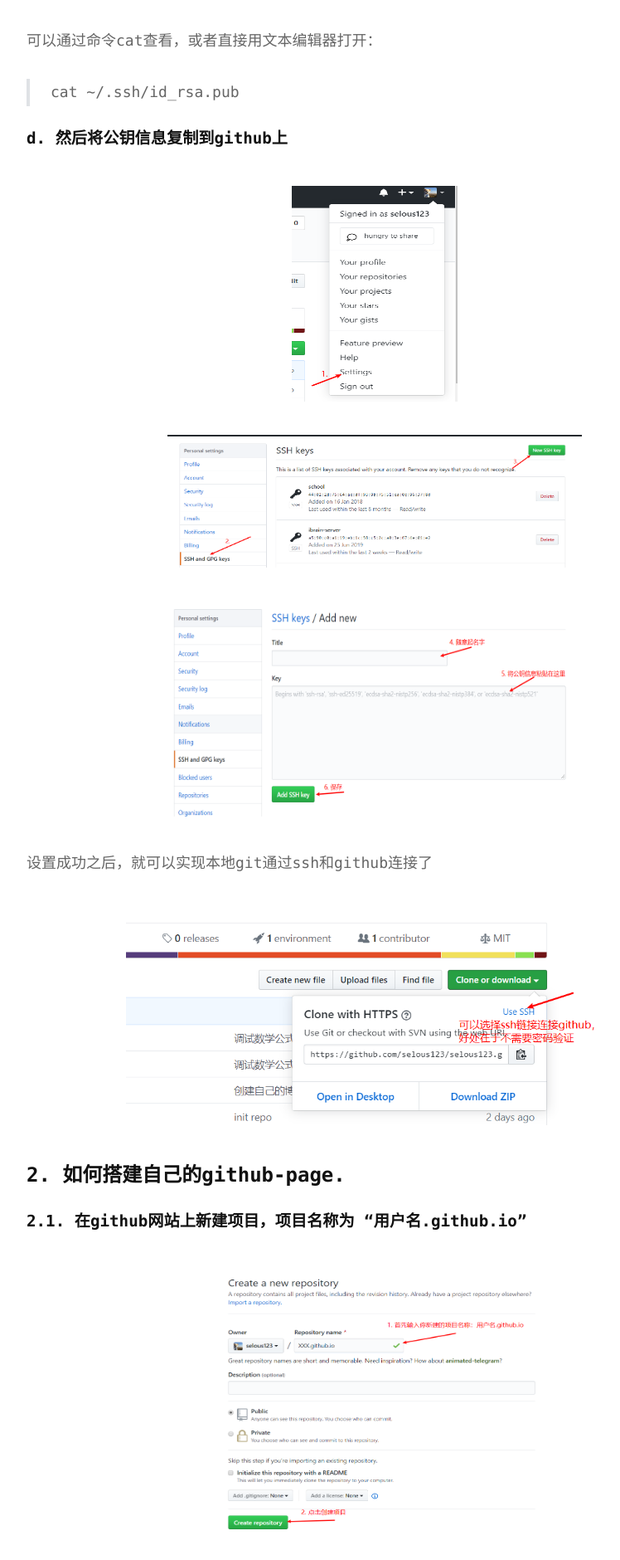
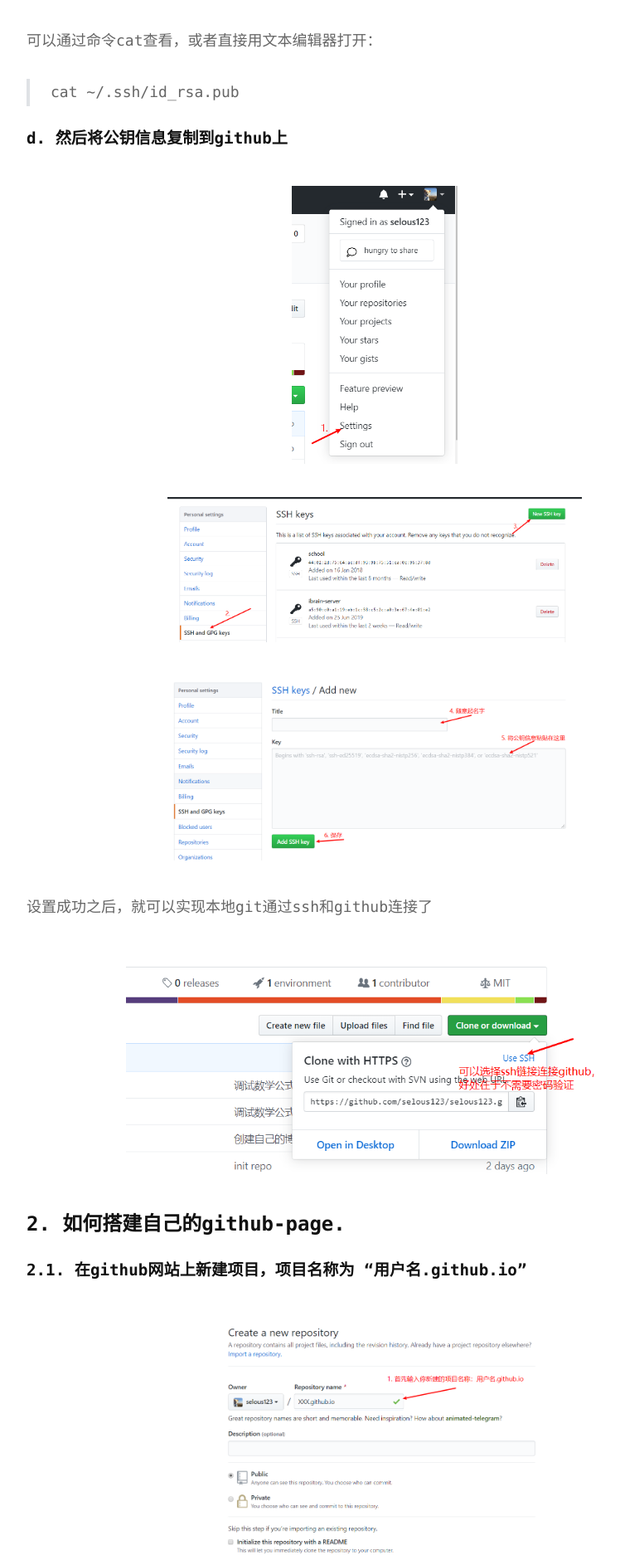
Before and after one commit to selous123/selous123.github.io, a Jekyll site: the page built from _posts/2020-03-12-如何创建自己的github-page.md, in a window 1280 px wide. Shown: the part 1013-2893 px from the top of the page at 83% size, without its empty margins (188-936 px from the left). Built offline with Jekyll 4.4.1, drawn with Linux system fonts in a browser that asks for light colours; comment, search, counter and statistics services are not loaded.

Commit message:
改格式

```diff
--- a/_posts/2020-03-12-如何创建自己的github-page.md
+++ b/_posts/2020-03-12-如何创建自己的github-page.md
@@ -33,19 +33,19 @@
 >cat ~/.ssh/id_rsa.pub
 
 #### d. 然后将公钥信息复制到github上
-<center><img src="https://selous123.github.io/assets/img/blog-gpage/gsettings.png" width="200" height="260"/></center>
+<center><img src="https://selous123.github.io/assets/img/blog-gpage/gsettings.png" width="200" height="auto"/></center>
 
-<center><img src="https://selous123.github.io/assets/img/blog-gpage/gsettings2.png" width="500" height="160"/></center>
+<center><img src="https://selous123.github.io/assets/img/blog-gpage/gsettings2.png" width="500" height="auto"/></center>
 
-<center><img src="https://selous123.github.io/assets/img/blog-gpage/gsettings3.png" width="500" height="260"/></center>
+<center><img src="https://selous123.github.io/assets/img/blog-gpage/gsettings3.png" width="500" height="auto"/></center>
 
 设置成功之后，就可以实现本地git通过ssh和github连接了
-<center><img src="https://selous123.github.io/assets/img/blog-gpage/gsettings4.png" width="600" height="260"/></center>
+<center><img src="https://selous123.github.io/assets/img/blog-gpage/gsettings4.png" width="600" height="auto"/></center>
 
 ### 2. 如何搭建自己的github-page.
 #### 2.1. 在github网站上新建项目，项目名称为 "用户名.github.io"
 
-<center><img src="https://selous123.github.io/assets/img/blog-gpage/create.png" width="400" height="320"/></center>
+<center><img src="https://selous123.github.io/assets/img/blog-gpage/create.png" width="400" height="auto"/></center>
 
 #### 2.2. 将该项目pull到本地
 > git clone git@github.com:用户名/用户名.github.io.git
@@ -55,7 +55,7 @@
 
 #### 2.4. 然后将文件下的除了.git外的所有文件复制到自己的目录下
 
-<center><img src="https://selous123.github.io/assets/img/blog-gpage/file.png" width="400" height="300"/></center>
+<center><img src="https://selous123.github.io/assets/img/blog-gpage/file.png" width="400" height="auto"/></center>
 
 #### 2.5. 将文件push到自己的repo中
 > git add -A
@@ -66,31 +66,31 @@
 
 
 #### 2.6. 最后就可以通过网址: 用户名.github.io访问到博客内容。
-<center><img src="https://selous123.github.io/assets/img/blog-gpage/blog.png" width="700" height="350"/></center>
+<center><img src="https://selous123.github.io/assets/img/blog-gpage/blog.png" width="700" height="auto"/></center>
 
 **也可以通过github repo的setting选项查看自己blog的状态。**
 
-<center><img src="https://selous123.github.io/assets/img/blog-gpage/settings.png" width="700" height="140"/></center>
+<center><img src="https://selous123.github.io/assets/img/blog-gpage/settings.png" width="700" height="auto"/></center>
 然后可以看到github-pages的状态如下:
-<center><img src="https://selous123.github.io/assets/img/blog-gpage/gp_zt.png" width="700" height="150"/></center>
+<center><img src="https://selous123.github.io/assets/img/blog-gpage/gp_zt.png" width="700" height="auto"/></center>
 
 ### 3. 写在后面
 #### 3.1. 如何将博客私有化
 ##### a. 删除CNAME 文件中的内容，不然会报warning.
 ##### b. 配置about页面
 打开 about.md文件，修改关于自己页面
-<center><img src="https://selous123.github.io/assets/img/blog-gpage/psettings1.png" width="700" height="330"/></center>
+<center><img src="https://selous123.github.io/assets/img/blog-gpage/psettings1.png" width="700" height="auto"/></center>
 
 ##### c. 私有化首页内容
 打开_config.yml文件，修改自己的个性化设置
-<center><img src="https://selous123.github.io/assets/img/blog-gpage/psettings2.png" width="700" height="330"/></center>
+<center><img src="https://selous123.github.io/assets/img/blog-gpage/psettings2.png" width="700" height="auto"/></center>
 
 ##### d. 写博客
 将_post文件夹中博客删除，创建自己新的博客。
 
 命名格式为: YYYY-MM-DD-nameofblog.md
 
-<center><img src="https://selous123.github.io/assets/img/blog-gpage/psettings3.png" width="700" height="250"/></center>
+<center><img src="https://selous123.github.io/assets/img/blog-gpage/psettings3.png" width="700" height="auto"/></center>
 
 写完然后上传到github就可以看到博客内容了.
 
```
